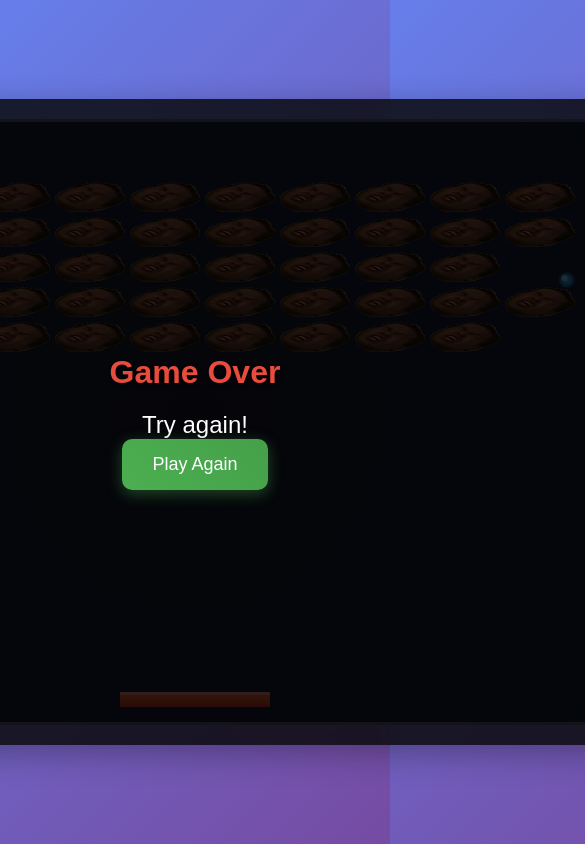
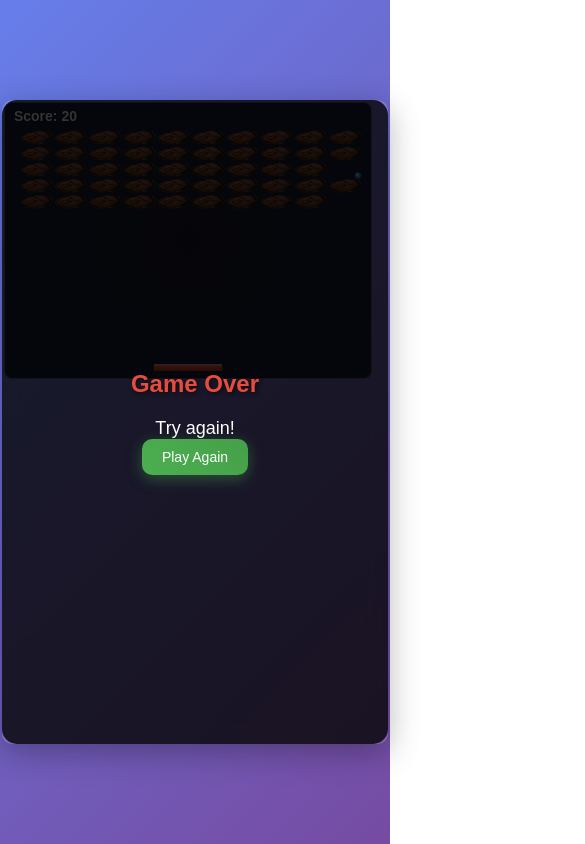
Before and after one commit to beast810/yaju, a plain HTML site: page compgam810.html in a window 390 px wide. Shown: the top 844 px of the page, 585 px wide, since content can reach past the window. Drawn offline with Linux system fonts and the light colour scheme.

Commit message:
compgam810.html

```diff
--- a/compgam810.html
+++ b/compgam810.html
@@ -22,8 +22,14 @@
             background: rgba(255, 255, 255, 0.1);
             backdrop-filter: blur(10px);
             border-radius: 20px;
-            padding: 20px;
+            padding: 10px;
             box-shadow: 0 8px 32px rgba(0, 0, 0, 0.3);
+            width: 95vw;
+            max-width: 820px;
+            height: 95vh;
+            max-height: 640px;
+            display: flex;
+            flex-direction: column;
         }
 
         canvas {
@@ -31,6 +37,9 @@
             border-radius: 15px;
             background: radial-gradient(circle at center, #1a1a2e 0%, #16213e 100%);
             display: block;
+            width: 100%;
+            height: 100%;
+            object-fit: contain;
         }
 
         .ui-overlay {
@@ -90,12 +99,78 @@
 
         .score {
             position: absolute;
-            top: 10px;
-            left: 20px;
+            top: 15px;
+            left: 25px;
             color: white;
             font-size: 18px;
             font-weight: bold;
             text-shadow: 2px 2px 4px rgba(0, 0, 0, 0.5);
+            z-index: 5;
+        }
+
+        /* Mobile styles */
+        @media (max-width: 768px) {
+            .container {
+                padding: 5px;
+                border-radius: 15px;
+                width: 98vw;
+                height: 98vh;
+            }
+
+            canvas {
+                border-radius: 10px;
+                border-width: 2px;
+            }
+
+            .score {
+                font-size: 16px;
+                top: 10px;
+                left: 15px;
+            }
+
+            .ui-overlay {
+                font-size: 20px;
+            }
+
+            .success-message, .gameover-message {
+                font-size: 28px;
+            }
+
+            .restart-btn {
+                padding: 12px 25px;
+                font-size: 16px;
+            }
+        }
+
+        @media (max-width: 480px) {
+            .container {
+                padding: 2px;
+                border-radius: 10px;
+            }
+
+            canvas {
+                border-radius: 8px;
+                border-width: 1px;
+            }
+
+            .score {
+                font-size: 14px;
+                top: 8px;
+                left: 12px;
+            }
+
+            .ui-overlay {
+                font-size: 18px;
+            }
+
+            .success-message, .gameover-message {
+                font-size: 24px;
+            }
+
+            .restart-btn {
+                padding: 10px 20px;
+                font-size: 14px;
+            }
         }
     </style>
 </head>
@@ -127,6 +202,10 @@
         let animationId = null;
         let blockImage = new Image();
 
+        // Fixed game dimensions for internal calculations
+        const GAME_WIDTH = 800;
+        const GAME_HEIGHT = 600;
+
         // Block configuration
         const blockRows = 5;
         const blockCols = 10;
@@ -136,24 +215,19 @@
         const blockOffsetTop = 60;
         const blockOffsetLeft = 35;
 
-        // Initialize game objects
-        function initializeGame() {
-            // Reset paddle position
-            paddle.x = canvas.width / 2 - paddle.width / 2;
-            paddle.y = canvas.height - 30;
+        // Set up responsive canvas
+        function resizeCanvas() {
+            const container = canvas.parentElement;
+            const containerRect = container.getBoundingClientRect();
+            const availableWidth = containerRect.width - 20;
+            const availableHeight = containerRect.height - 60;
 
-            // Reset ball position
-            ball.x = canvas.width / 2;
-            ball.y = canvas.height - 50;
-            ball.dx = 4;
-            ball.dy = -4;
+            const scaleX = availableWidth / GAME_WIDTH;
+            const scaleY = availableHeight / GAME_HEIGHT;
+            const scale = Math.min(scaleX, scaleY);
 
-            // Reset score
-            score = 0;
-            scoreDisplay.textContent = score;
-
-            // Create blocks
-            createBlocks();
+            canvas.style.width = (GAME_WIDTH * scale) + 'px';
+            canvas.style.height = (GAME_HEIGHT * scale) + 'px';
         }
 
         function createBlocks() {
@@ -169,6 +243,28 @@
                     });
                 }
             }
+        }
+
+        function initializeGame() {
+            // Resize canvas to fit container
+            resizeCanvas();
+
+            // Reset paddle position
+            paddle.x = GAME_WIDTH / 2 - paddle.width / 2;
+            paddle.y = GAME_HEIGHT - 30;
+
+            // Reset ball position
+            ball.x = GAME_WIDTH / 2;
+            ball.y = GAME_HEIGHT - 50;
+            ball.dx = 4;
+            ball.dy = -4;
+
+            // Reset score
+            score = 0;
+            scoreDisplay.textContent = score;
+
+            // Create blocks
+            createBlocks();
         }
 
         // Drawing functions
@@ -270,7 +366,7 @@
             ball.y += ball.dy;
 
             // Wall collisions
-            if (ball.x + ball.radius > canvas.width || ball.x - ball.radius < 0) {
+            if (ball.x + ball.radius > GAME_WIDTH || ball.x - ball.radius < 0) {
                 ball.dx = -ball.dx;
             }
             if (ball.y - ball.radius < 0) {
@@ -290,14 +386,14 @@
             }
 
             // Game over if ball goes below paddle
-            if (ball.y > canvas.height) {
+            if (ball.y > GAME_HEIGHT) {
                 showGameOver();
             }
         }
 
         function gameLoop() {
             // Clear canvas
-            ctx.clearRect(0, 0, canvas.width, canvas.height);
+            ctx.clearRect(0, 0, GAME_WIDTH, GAME_HEIGHT);
 
             // Draw everything
             drawBlocks();
@@ -344,8 +440,9 @@
         // Input handling
         function updatePaddlePosition(clientX) {
             const rect = canvas.getBoundingClientRect();
-            const x = clientX - rect.left;
-            paddle.x = Math.max(0, Math.min(canvas.width - paddle.width, x - paddle.width / 2));
+            const canvasScale = rect.width / GAME_WIDTH;
+            const x = (clientX - rect.left) / canvasScale;
+            paddle.x = Math.max(0, Math.min(GAME_WIDTH - paddle.width, x - paddle.width / 2));
         }
 
         // Event listeners
@@ -364,6 +461,11 @@
             }
         });
 
+        // Handle window resize
+        window.addEventListener('resize', function() {
+            resizeCanvas();
+        });
+
         // Load image and start game
         blockImage.src = 'block810mat.png';
         blockImage.onerror = function() {
```
